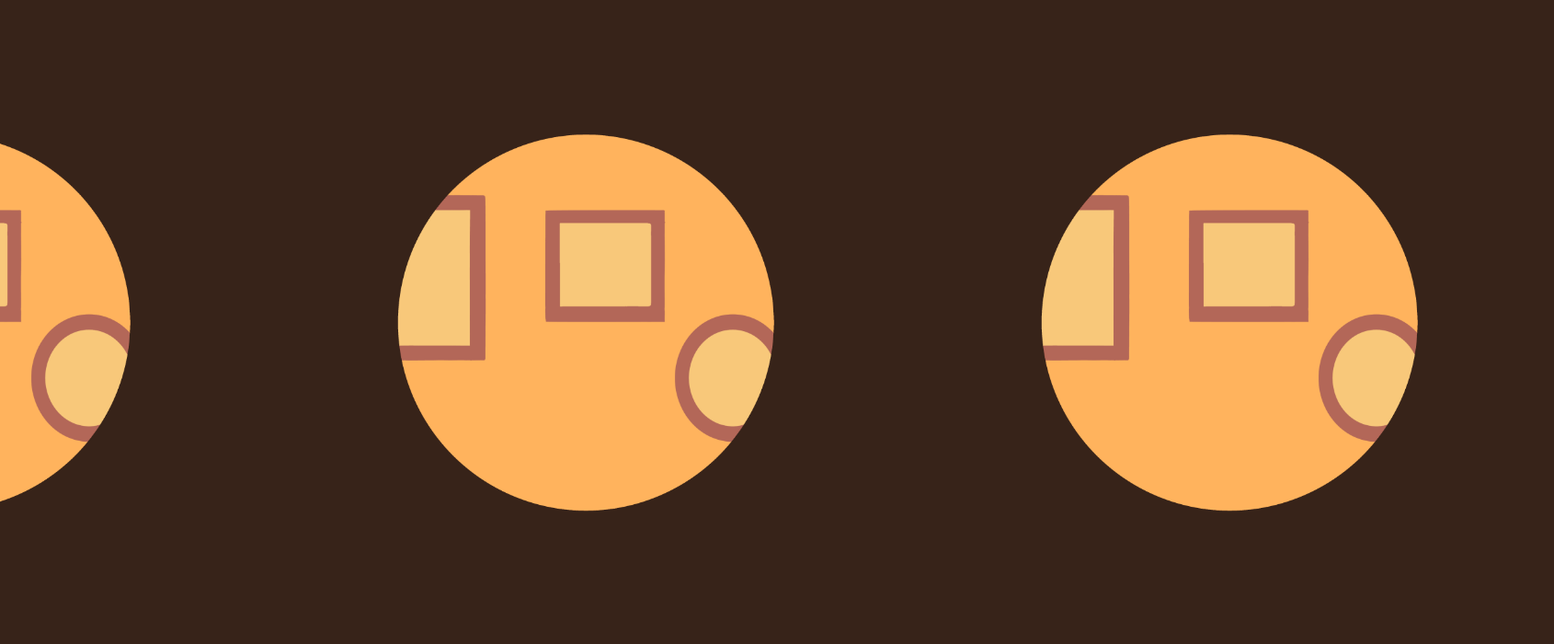
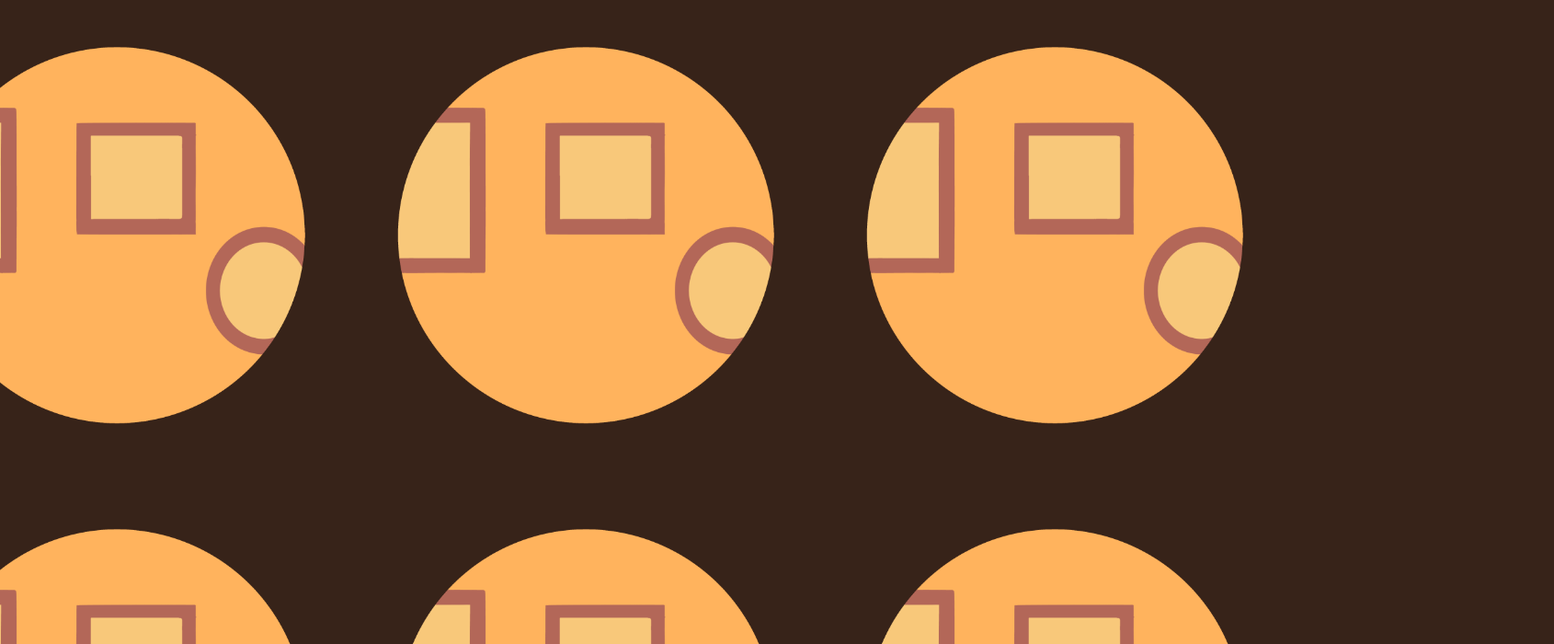
Before and after one commit to Vexizzz/examplee, a plain HTML site: page index.html in a window 1280 px wide. Shown: the top 700 px of the page at 92% size, 1690 px wide, since content can reach past the window. Drawn offline with Linux system fonts and the light colour scheme.

Commit message:
Update index.html

```diff
--- a/index.html
+++ b/index.html
@@ -19,7 +19,7 @@
         }
 
         .image-container {
-            padding: 100px;
+            padding: 5px;
             display: inline-block; /* Allows scaling without affecting other elements */
             transition: transform 0.3s ease; /* Smooth scaling effect */
         }
```
